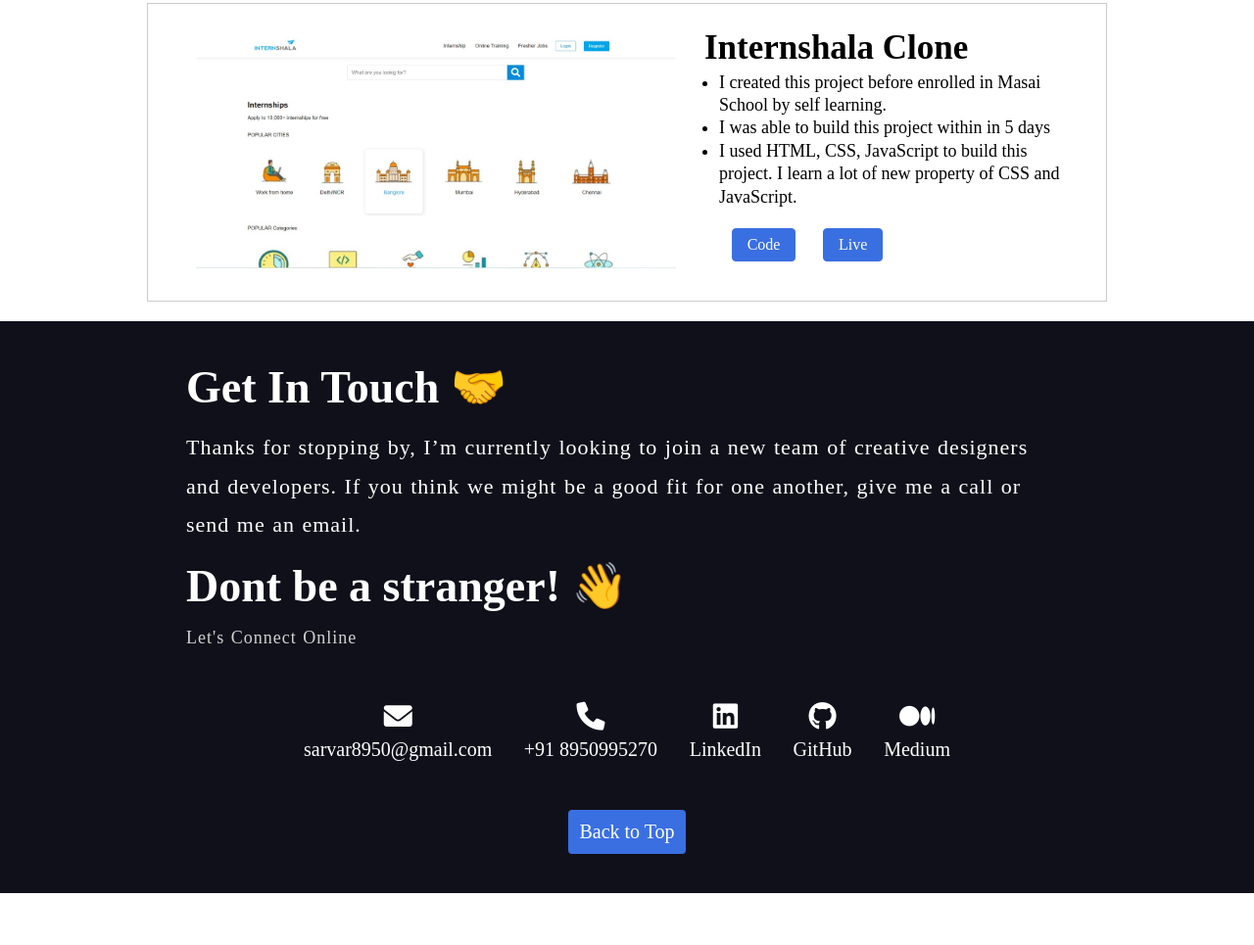
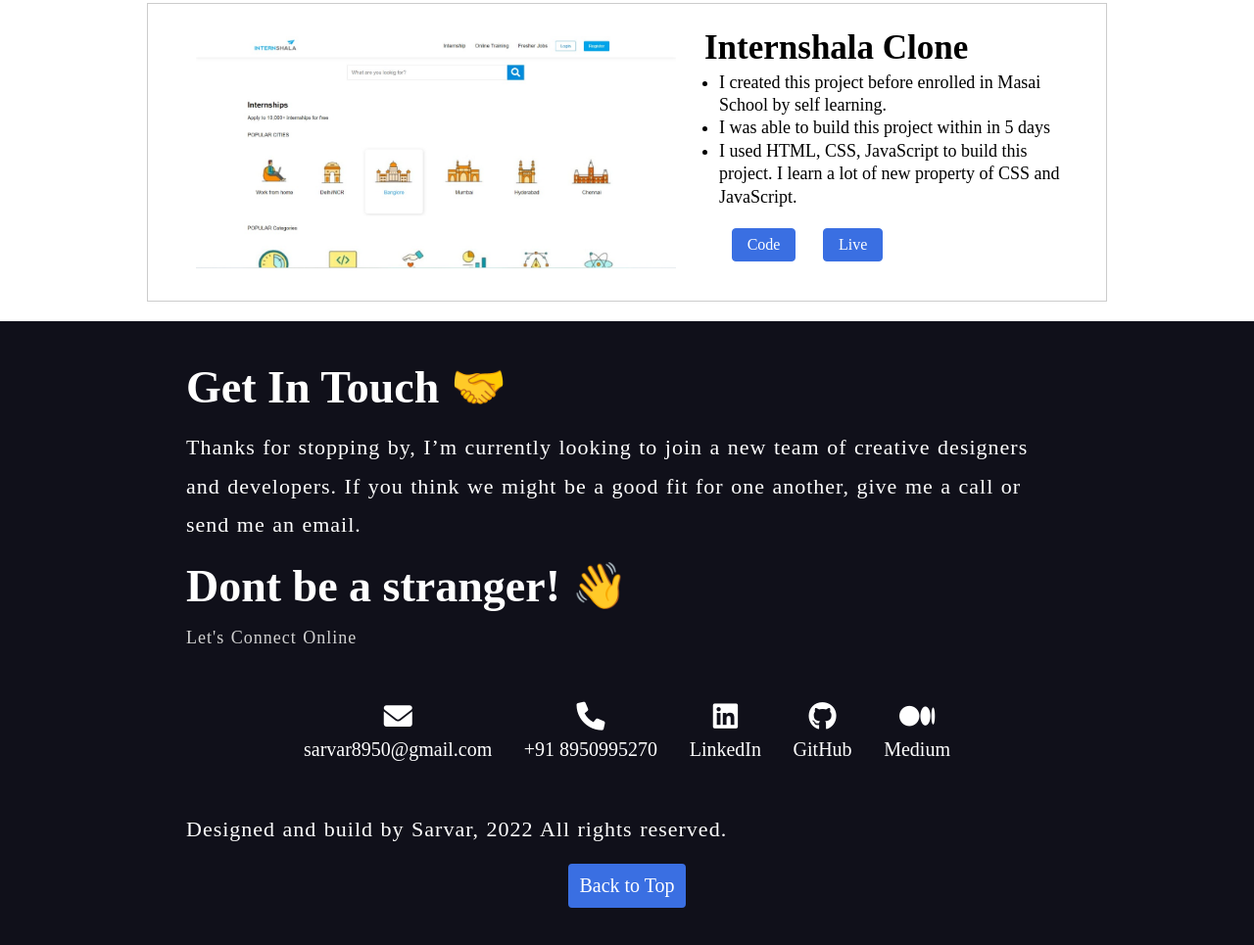
Before and after one commit to Sarvar8950/sarvar_portfolio.github.io, a plain HTML site: page index.html in a window 1280 px wide. Shown: the part 3875-4840 px from the top of the page at 98% size. Before the commit the page ends 4787 px from the top, so only its background shows below. Drawn offline with Linux system fonts and the light colour scheme.

Commit message:
Update index.html

```diff
--- a/index.html
+++ b/index.html
@@ -242,6 +242,7 @@
                     "><i class="fa-brands fa-medium"></i>Medium</a>
                 </div>
             </div>
+            <p class="rights">Designed and build by Sarvar, 2022 All rights reserved.</p>
         </footer>
         <div class="topbtn">
             <a href="#home">Back to Top</a>
```
